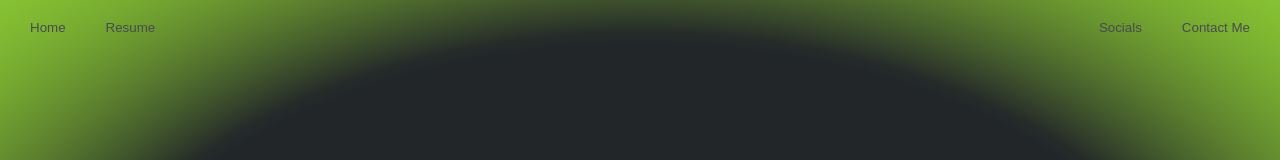
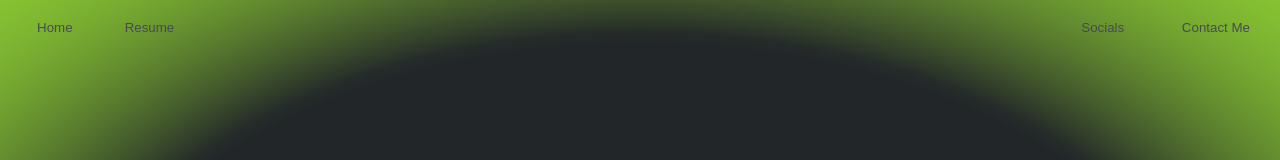
Before and after one commit to cadencunningham/React-Personal-Website, a React app: page / in a window 1280 px wide. Shown: the top 160 px of the page. Built offline with nearby package versions, Linux system fonts and the light colour scheme; the HTML template or start-up script is replaced by a standard one.

Commit message:
added button container class

```diff
--- a/src/Layout/Header/header.tsx
+++ b/src/Layout/Header/header.tsx
@@ -4,12 +4,12 @@ const Header = () => {
     return (
         <div className="header">
             <nav className="header-nav">
-                <div>
+                <div className="header-nav__button-container">
                     <button className="header-nav__button">Home</button>
                     <button className="header-nav__button">Resume</button>
                 </div>
 
-                <div>
+                <div className="header-nav__button-container">
                     <button className="header-nav__button">Socials</button>
                     <button className="header-nav__button">Contact Me</button>
                 </div>
--- a/src/scss/layout/_header.scss
+++ b/src/scss/layout/_header.scss
@@ -11,6 +11,12 @@
 
         display: flex;
         justify-content: space-between;
+
+        &__button-container {
+            display: grid;
+            grid-template-columns: 1fr 1fr;
+            grid-column-gap: 5px;
+        }
 
         &__button {
             padding: 1.5rem 2rem;
```
